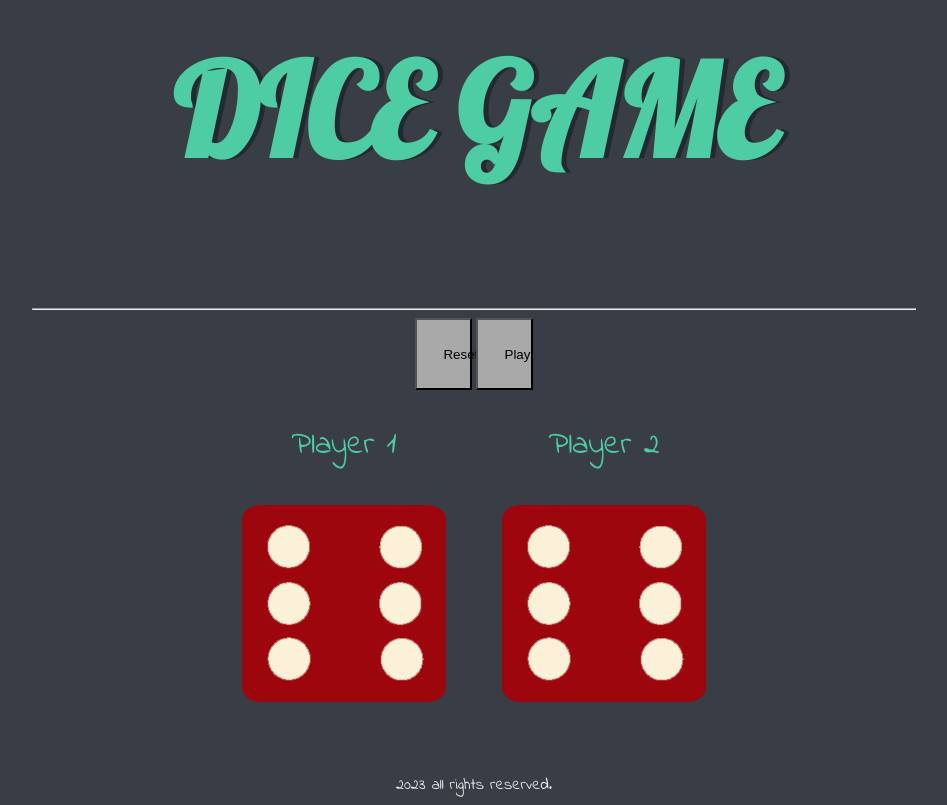
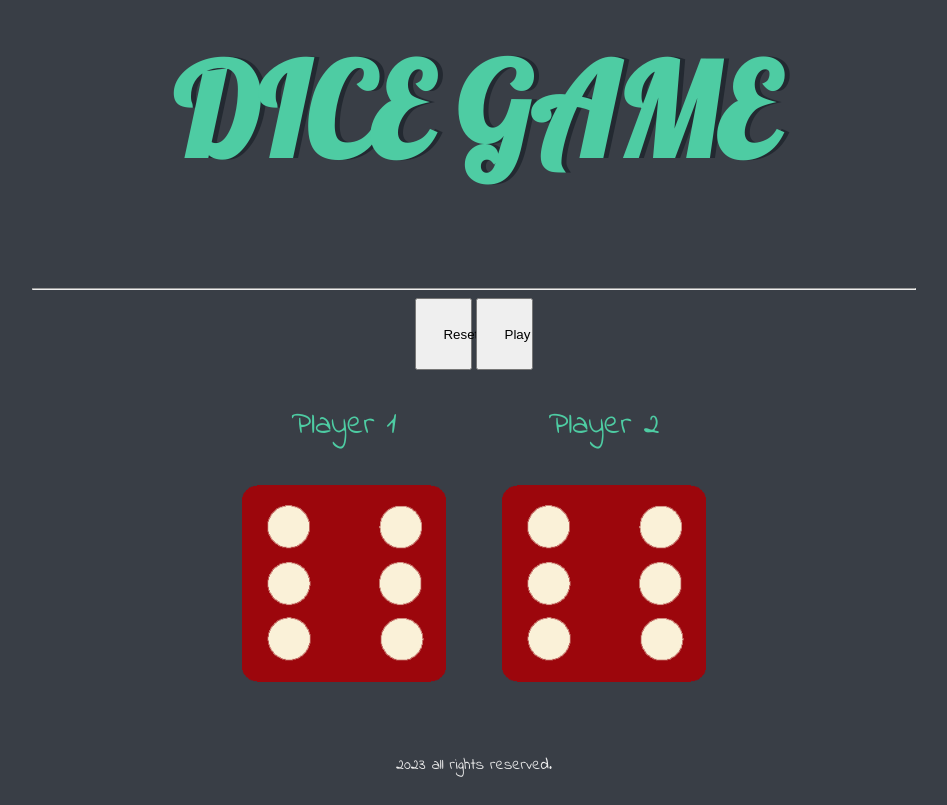
Before and after one commit to RudreshPandey203/DiceGame, a plain HTML site: page index.html in a window 1280 px wide. Shown: the whole page, without its empty margins (166-1113 px from the left). Drawn offline with Linux system fonts and the light colour scheme.

Commit message:
Update styles.css

```diff
--- a/styles.css
+++ b/styles.css
@@ -41,10 +41,9 @@ footer {
 }
 .Restart,.Play{
   width:50px;
-  background-color:darkgray;
 
   padding:3%;
 }
 .tr{
-  height :270px;
+  height :250px;
 }
```
